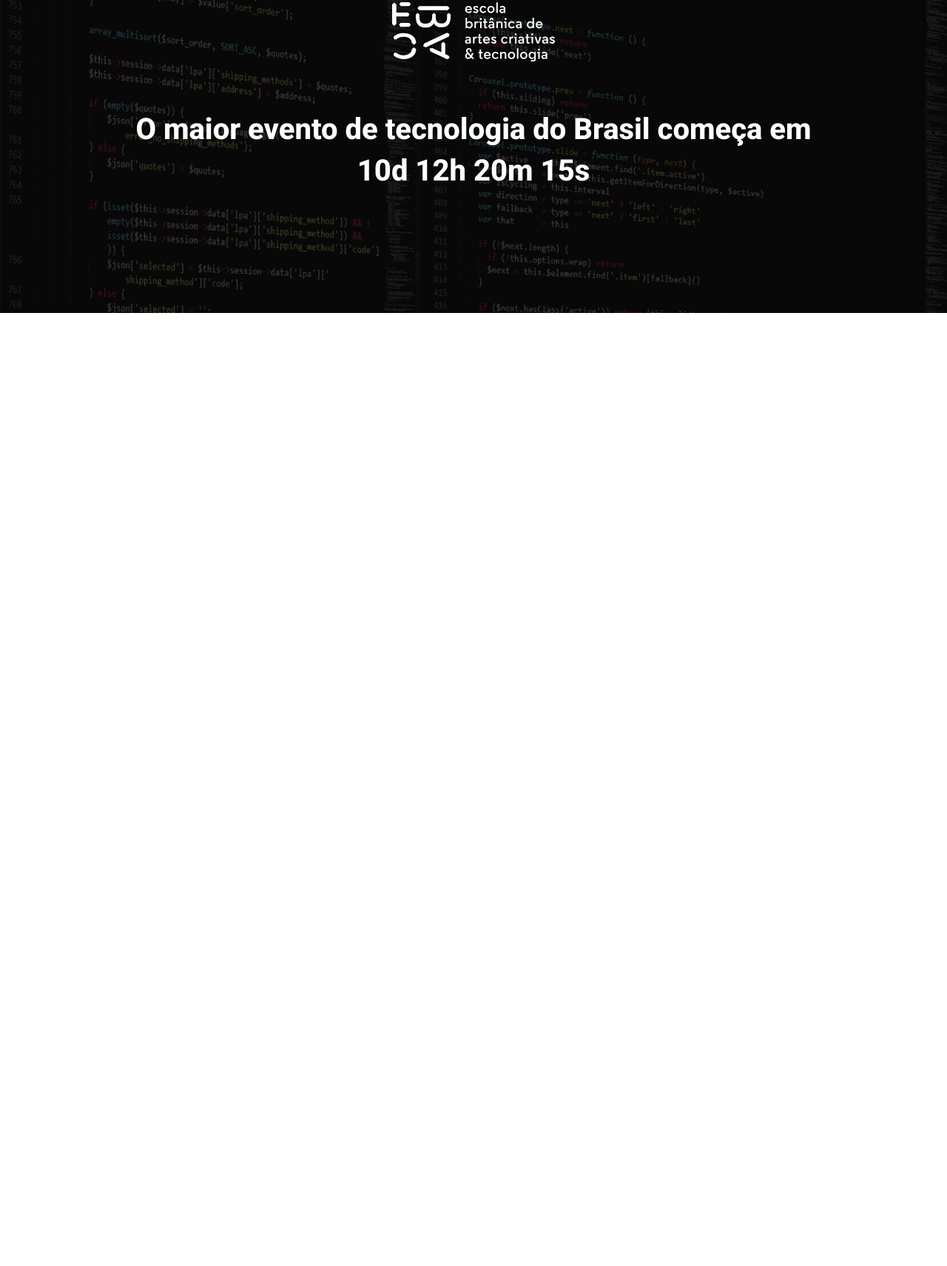
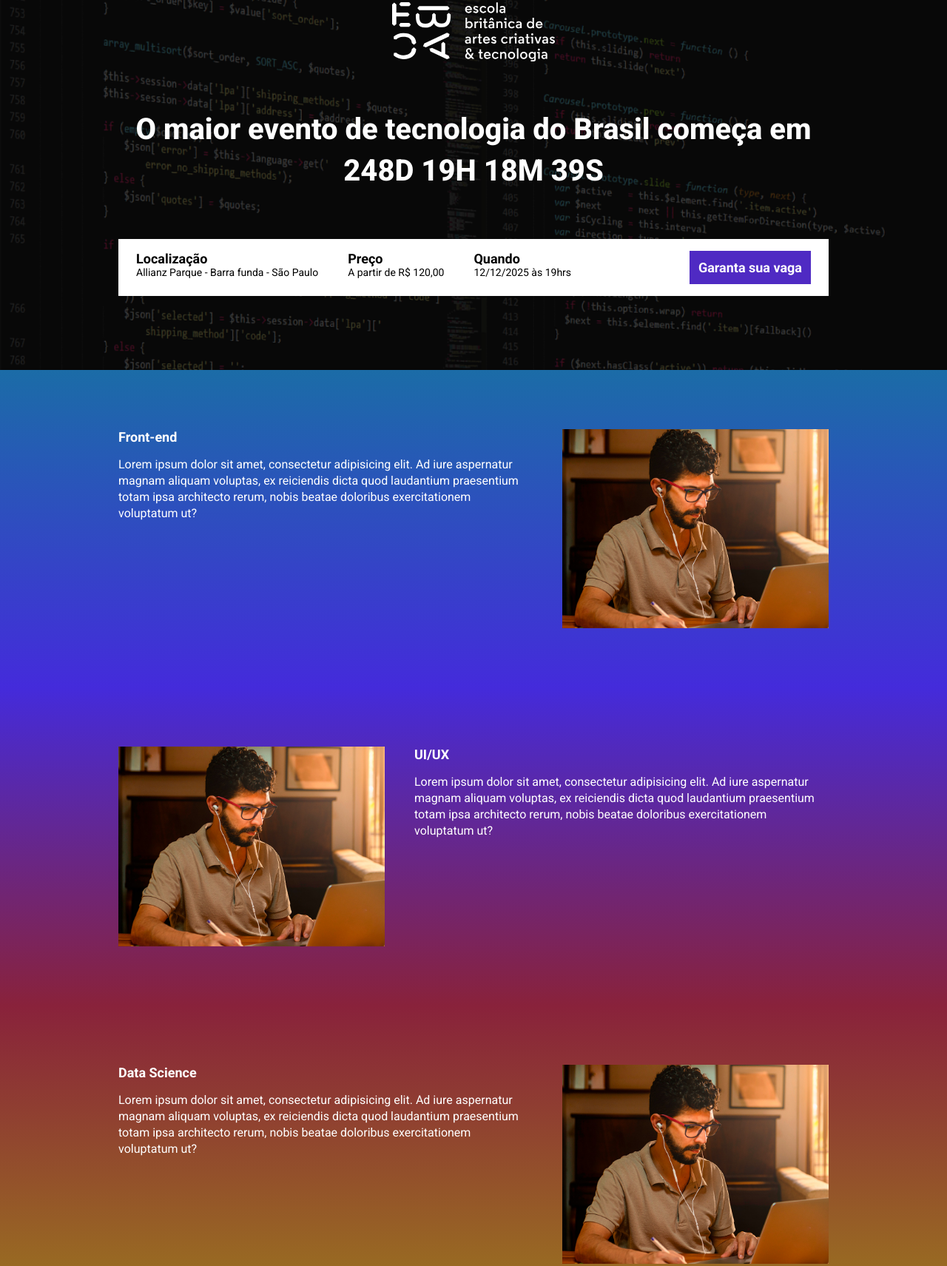
Before and after one commit to FelipeQueiros/ebac_talks, a website built with Parcel: page src/index.html in a window 1280 px wide. Shown: the part 61-1772 px from the top of the page at 74% size. Before the commit the page ends 800 px from the top, so only its background shows below. Built offline with nearby package versions, Linux system fonts and the light colour scheme.

Commit message:
criando a contagem regressiva

```diff
--- a/package.json
+++ b/package.json
@@ -1,9 +1,9 @@
 {
   "name": "landing_page",
   "version": "1.0.0",
-  "main": "index.js",
   "scripts": {
     "dev": "parcel src/index.html src/styles/main.scss src/scripts/main.js",
+    "build": "parcel build src/index.html",
     "test": "echo \"Error: no test specified\" && exit 1"
   },
   "keywords": [],
@@ -13,6 +13,7 @@
   "devDependencies": {
     "@parcel/transformer-sass": "^2.13.3",
     "parcel": "^2.13.3",
-    "sharp": "^0.33.5"
+    "sharp": "^0.33.5",
+    "svgo": "^3.3.2"
   }
 }
--- a/src/index.html
+++ b/src/index.html
@@ -10,19 +10,76 @@
     <link href="https://fonts.googleapis.com/css2?family=Roboto:ital,wght@0,100..900;1,100..900&display=swap" rel="stylesheet">
 
     <link rel="stylesheet" href="styles/main.scss">
+
+    <link rel="stylesheet" href="https://unpkg.com/aos@next/dist/aos.css" />
 </head>
 <body>
     <header class="hero">
         <div class="container">
             <img class="hero__logo" src="./images/ebac_logo.svg" alt="EBAC">
             <p class="hero__text">
-                O maior evento de tecnologia do Brasil começa em 10d 12h 20m 15s
+                O maior evento de tecnologia do Brasil começa em <span id="contador"></span>
             </p>
-
+            <div class="infos-bar">
+                <ul class="infos-bar__infos">
+                    <li class="infos-bar__infos__item">
+                        <b>Localização</b>
+                        Allianz Parque - Barra funda - São Paulo
+                    </li>
+                    <li class="infos-bar__infos__item">
+                        <b>Preço</b>
+                        A partir de R$ 120,00
+                    </li>
+                    <li class="infos-bar__infos__item">
+                        <b>Quando</b>
+                        12/12/2025 às 19hrs
+                    </li>
+                </ul>
+                <a href="#" class="button button--primary">
+                    Garanta sua vaga
+                </a>
+            </div>
         </div>
     </header>
 
+    <section class="event event--frontend" >
+        <div class="container" data-aos="fade-right">
+            <div class="event__details">
+                <h2 class="event__details__title">Front-end</h2>
+                <p class="event__details__description">Lorem ipsum dolor sit amet, consectetur adipisicing elit. Ad iure aspernatur magnam aliquam voluptas, ex reiciendis dicta quod laudantium praesentium totam ipsa architecto rerum, nobis beatae doloribus exercitationem voluptatum ut?</p>
+            </div>
+            <img class="event__image" src="./images/frontend.png" alt="front-end">
+        </div>
+    </section>
+    <section class="event event--ui-ux event--image-left" >
+        <div class="container" data-aos="fade-left">
+            <div class="event__details">
+                <h2 class="event__details__title">UI/UX</h2>
+                <p class="event__details__description">Lorem ipsum dolor sit amet, consectetur adipisicing elit. Ad iure aspernatur magnam aliquam voluptas, ex reiciendis dicta quod laudantium praesentium totam ipsa architecto rerum, nobis beatae doloribus exercitationem voluptatum ut?</p>
+            </div>
+            <img class="event__image" src="./images/frontend.png" alt="front-end">
+        </div>
+    </section>
+    <section class="event event--data-science">
+        <div class="container" data-aos="fade-right">
+            <div class="event__details">
+                <h2 class="event__details__title">Data Science</h2>
+                <p class="event__details__description">Lorem ipsum dolor sit amet, consectetur adipisicing elit. Ad iure aspernatur magnam aliquam voluptas, ex reiciendis dicta quod laudantium praesentium totam ipsa architecto rerum, nobis beatae doloribus exercitationem voluptatum ut?</p>
+            </div>
+            <img class="event__image" src="./images/frontend.png" alt="front-end">
+        </div>
+    </section>
+    <section class="event event--backend event--image-left">
+        <div class="container" data-aos="fade-left">
+            <div class="event__details">
+                <h2 class="event__details__title">Back-end</h2>
+                <p class="event__details__description">Lorem ipsum dolor sit amet, consectetur adipisicing elit. Ad iure aspernatur magnam aliquam voluptas, ex reiciendis dicta quod laudantium praesentium totam ipsa architecto rerum, nobis beatae doloribus exercitationem voluptatum ut?</p>
+            </div>
+            <img class="event__image" src="./images/frontend.png" alt="front-end">
+        </div>
+    </section>
 
+    <script src="https://unpkg.com/aos@next/dist/aos.js"></script>
     <script src="scripts/main.js"></script>
 </body>
 </html>
--- a/src/scripts/main.js
+++ b/src/scripts/main.js
@@ -1 +1,29 @@
-console.log ("olá mundo");
+AOS.init();
+
+/* Criando a data do evento */
+const dataDoEvento = new Date("Dec 12, 2025 19:00:00"); /* Criamos uma varável do tipo data, apontando para uma data futura */
+const timeStampDoEvento = dataDoEvento.getTime(); /* Aqui pegaremos a timeStamp, o registro único deste momento em dados */
+
+const contaAsHoras = setInterval (function() {
+    const agora = new Date();
+    const timeStampAtual = agora.getTime();
+
+    const distanciaAteOEvento = timeStampDoEvento - timeStampAtual;
+
+    const diasEmMs = 1000 * 60 * 60 * 24;
+    const horasEmMs = 1000 * 60 * 60;
+    const minutosEmMs = 1000 * 60 ;
+
+    const diasAteOEvento = Math.floor(distanciaAteOEvento / diasEmMs);
+    const horasAteOEvento = Math.floor((distanciaAteOEvento % diasEmMs) / horasEmMs);
+    const minutosAteOEvento = Math.floor((distanciaAteOEvento % horasEmMs) / minutosEmMs);
+    const segundosAteOEvento = Math.floor((distanciaAteOEvento % minutosEmMs) / 1000);
+
+
+    document.getElementById('contador').innerHTML = `${diasAteOEvento}D ${horasAteOEvento}H ${minutosAteOEvento}M ${segundosAteOEvento}S `
+
+    if (distanciaAteOEvento < 0) {
+        clearInterval(contaAsHoras);
+        document.getElementById('contador').innerHTML = `00:00:00`
+    }
+}, 1000)
--- /dev/null
+++ b/src/styles/_event.scss
@@ -0,0 +1,68 @@
+@use 'variables';
+
+.event {
+    padding: 80px;
+
+
+
+        &--frontend {
+            background-image: linear-gradient(variables.$blue1, variables.$blue2);
+        }
+
+        &--ui-ux {
+            background-image: linear-gradient(variables.$blue2, variables.$pink);
+        }
+
+        &--data-science {
+            background-image: linear-gradient(variables.$pink, variables.$yellow);
+        }
+
+        &--backend {
+            background-image: linear-gradient(variables.$yellow, variables.$pink);
+        }
+
+        &--image-left {
+            .container {
+                flex-direction: row-reverse;
+            }
+        }
+
+    .container {
+        display: flex;
+        gap: 40px;
+    }
+
+    &__image {
+        max-width: 360px;
+    }
+
+    &__details {
+
+        &__title {
+            font-size: 18px;
+            font-weight: bold;
+            margin-bottom: 16px;
+        }
+
+        &__description {
+            line-height: 22px;
+
+        }
+    }
+
+    @media (max-width:640px) {
+        .container {
+            display: block;
+            max-width: 100%;
+        }
+
+        &__image{
+            width: 100%;
+        }
+
+        &__details {
+            margin-right: 0;
+            margin-bottom: 16px;
+        }
+    }
+}
--- a/src/styles/_hero.scss
+++ b/src/styles/_hero.scss
@@ -1,3 +1,5 @@
+@use 'variables';
+
 .hero {
     padding-top: 64px;
     padding-bottom: 100px;
@@ -18,14 +20,13 @@
         left: 0;
         width: 100%;
         height: 100%;
-        background-color: black;
+        background-color: variables.$secondaryTextColor;
         content: '';
         opacity: .7;
     }
 
     &__text {
-        margin-top: 64px;
-        margin-bottom: 64px;
+        margin: 64px 0;
         font-size: 40px;
         line-height: 56px;
 
--- /dev/null
+++ b/src/styles/_variables.scss
@@ -0,0 +1,8 @@
+$textColor: #fff;
+$secondaryTextColor: #000;
+
+$blue1: #1B6ca7;
+$blue2: #442bdb;
+$pink: #89223b;
+$yellow: #9c791d;
+$purple: #4f2ac3;
--- /dev/null
+++ b/src/styles/components/_buttons.scss
@@ -0,0 +1,35 @@
+@use '../variables';
+
+.button {
+    padding: 12px;
+    font-size: 18px;
+    font-weight: bold;
+    text-decoration: none;
+    text-align: center;
+    white-space: nowrap; /* Dira ao css se ele deve ou nao quebrar a linha */
+
+
+    &--primary {
+        color: #fff;
+        background-color: variables.$purple;
+
+    }
+
+    @media (max-width:640px) {
+        display: block;
+
+        &__infos{
+            display: block;
+
+            &__item{
+                margin-bottom: 24px;
+            }
+        }
+    }
+
+    @media (max-width: 1024px) {
+        &__infos{
+            gap: 16px;
+        }
+    }
+}
--- /dev/null
+++ b/src/styles/components/_infos_bar.scss
@@ -0,0 +1,36 @@
+@use '../variables';
+
+.infos-bar {
+    padding: 16px 24px;
+    background-color: variables.$textColor;
+    display: flex;
+    justify-content: space-between;
+
+    &__infos {
+        display: flex;
+        gap: 40px;
+
+        &__item {
+            font-size: 14px;
+            color:variables.$secondaryTextColor;
+
+            b{
+                color:variables.$secondaryTextColor;
+                font-size: 18px;
+                display: block;
+            }
+        }
+    }
+
+    @media (max-width: 640px) {
+        display: block;
+
+        &__infos {
+            display: block;
+
+            &__item{
+                margin-bottom: 24px;
+            }
+        }
+    }
+}
--- a/src/styles/main.scss
+++ b/src/styles/main.scss
@@ -1,5 +1,8 @@
 @use 'hero';
-
+@use 'components/infos_bar';
+@use 'components/buttons';
+@use 'event';
+@use 'variables';
 
 
 * {
@@ -7,7 +10,8 @@
     padding: 0;
     box-sizing: border-box;
     font-family: Roboto, sans-serif;
-    color: #fff;
+    color: variables.$textColor;
+    list-style: none;
 }
 
 .container {
```
Also changed, not shown: 1 other file.
